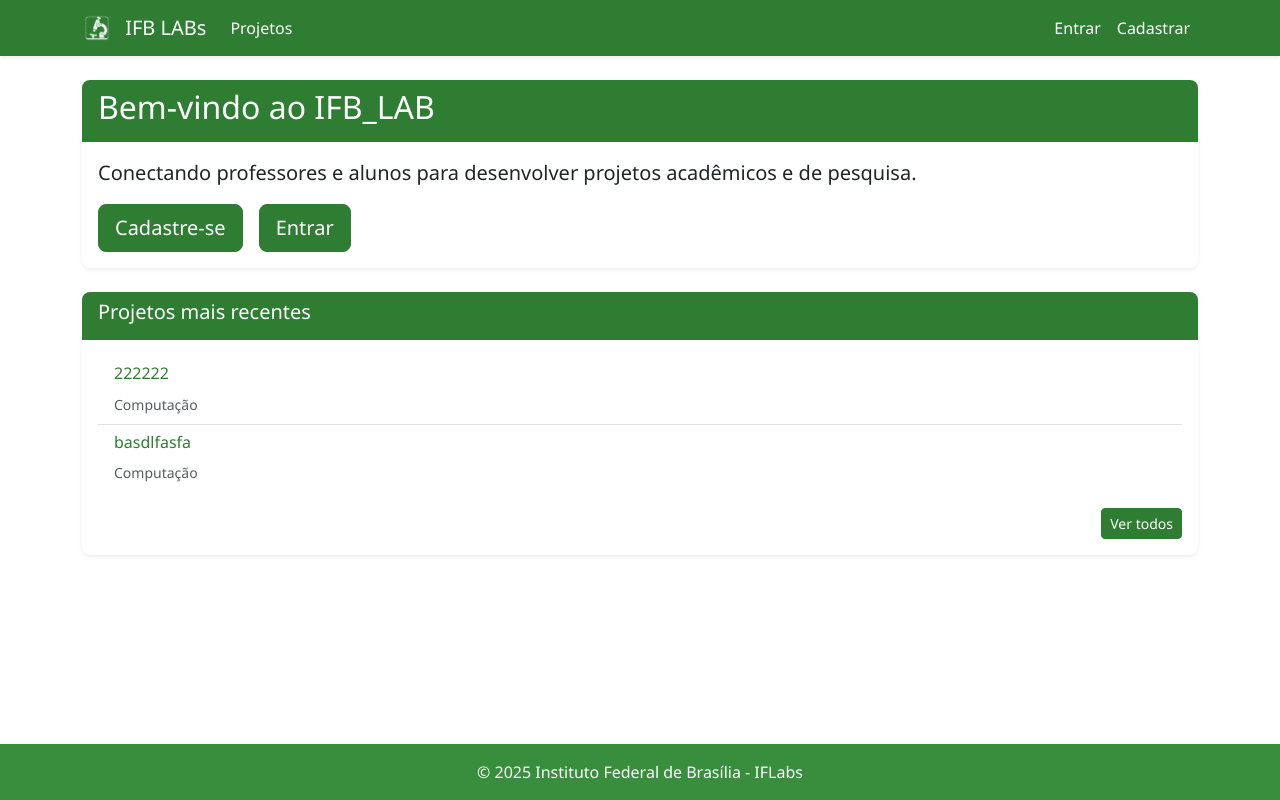
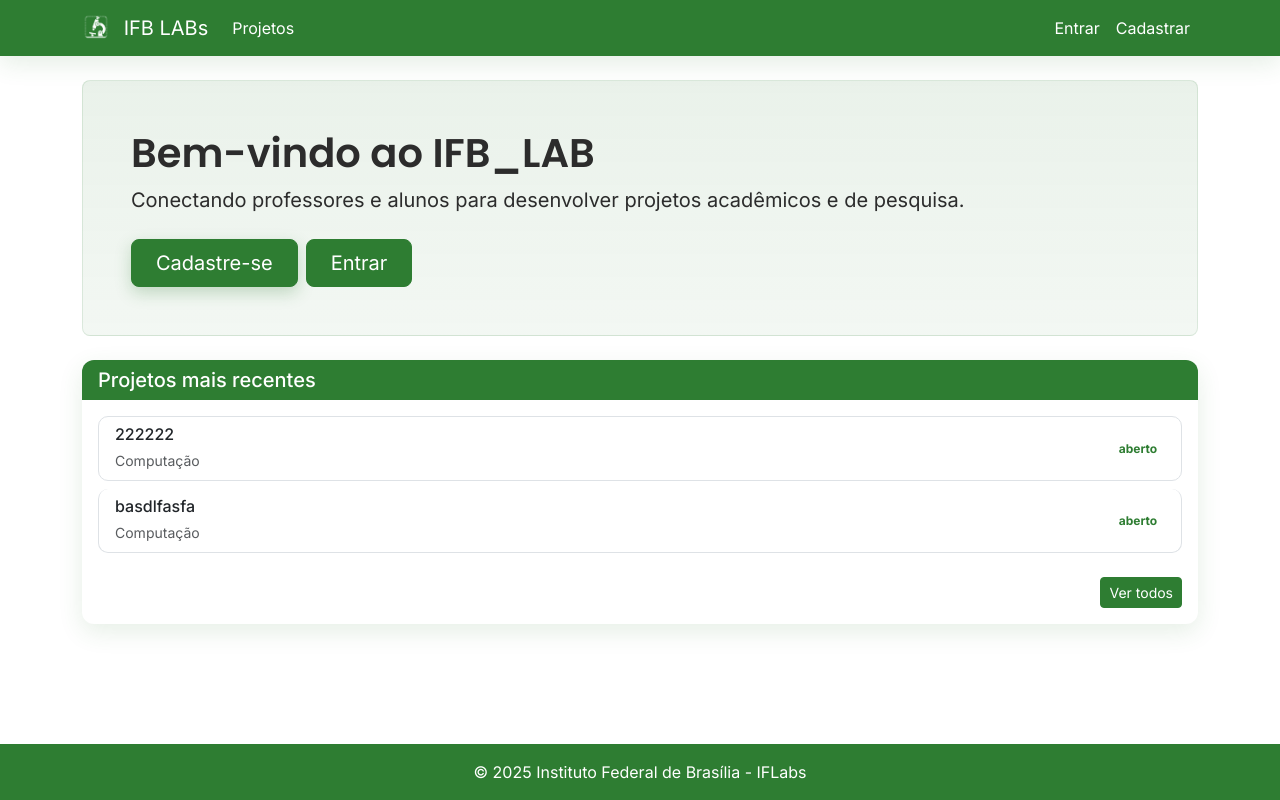
Before and after one commit to SkyWallker616/IFB_LABORATORY, a Flask app: page / in a window 1280 px wide. Run offline with Flask 3, Linux system fonts and the light colour scheme; data comes from the database, SQL or seed files in the repository.

Commit message:
melhorando css, animações e aparencia

```diff
--- a/static/css/main.css
+++ b/static/css/main.css
@@ -1,29 +1,29 @@
-/* Força verde IFB em todos os elementos Bootstrap e sobrescreve azul do Bootstrap 5 */
+/* Paleta e tema base */
 :root {
-    --verde-ifb: #2E7D32;
-    --branco: #FFFFFF;
-}
-
-/* Cores da paleta */
-:root {
-    --verde-ifb: #2E7D32;  /* Verde IFB */
-    --vermelho-ifb: #388e3c;  /* Verde escuro para botões de alerta */
+    --verde-ifb: #2E7D32;             /* Primária */
+    --verde-ifb-escuro: #215b25;      /* Hover/Active */
+    --verde-ifb-claro: #e8f5e9;       /* Destaques claros */
     --branco: #FFFFFF;
     --cinza-claro: #F8F9FA;
+    --sombra-soft: 0 8px 24px rgba(46, 125, 50, 0.12);
+    --radius: 12px;
 }
 
 /* Estilos gerais */
 body {
     background-color: var(--branco);
-    font-family: 'Segoe UI', Tahoma, Geneva, Verdana, sans-serif;
+    font-family: 'Inter', 'Poppins', 'Segoe UI', Tahoma, Geneva, Verdana, sans-serif;
     display: flex;
     flex-direction: column;
     min-height: 100vh;
+    color: #2c2c2c;
+    -webkit-font-smoothing: antialiased;
+    -moz-osx-font-smoothing: grayscale;
 }
 
 /* Navbar personalizada */
 .navbar {
-    box-shadow: 0 2px 4px rgba(46, 125, 50, 0.1);
+    box-shadow: var(--sombra-soft);
     background-color: var(--verde-ifb) !important;
 }
 
@@ -31,9 +31,10 @@ body {
     color: var(--branco) !important;
 }
 
-.navbar .nav-link.active, .navbar .nav-link:focus, .navbar .nav-link:hover {
-    color: #e8f5e9 !important;
-    background-color: var(--verde-ifb) !important;
+.navbar .nav-link.active,
+.navbar .nav-link:focus,
+.navbar .nav-link:hover {
+    color: var(--verde-ifb-claro) !important;
 }
 
 /* Botões */
@@ -41,7 +42,8 @@ body {
     background-color: var(--verde-ifb) !important;
     border-color: var(--verde-ifb) !important;
     color: var(--branco) !important;
-    box-shadow: none !important;
+    box-shadow: 0 6px 16px rgba(46, 125, 50, 0.25) !important;
+    transition: transform .15s ease, box-shadow .15s ease;
 }
 
 .btn-outline-primary, .btn-outline-primary:visited, .btn-outline-primary:active, .btn-outline-primary:focus, .btn-outline-primary:hover {
@@ -55,6 +57,9 @@ body {
     color: var(--branco) !important;
 }
 
+.btn-primary:hover { transform: translateY(-1px); box-shadow: 0 8px 22px rgba(46,125,50,.28)!important; }
+.btn-primary:active { transform: translateY(0); }
+
 .btn-danger {
     background-color: var(--vermelho-ifb);
     border-color: var(--vermelho-ifb);
@@ -63,33 +68,21 @@ body {
 /* Cards */
 .card {
     border: none;
-    box-shadow: 0 0.125rem 0.25rem rgba(0, 0, 0, 0.075);
-    transition: transform 0.2s;
-    border-radius: 8px;
+    box-shadow: var(--sombra-soft);
+    transition: transform .2s ease, box-shadow .2s ease;
+    border-radius: var(--radius);
 }
 
-.card:hover {
-    transform: translateY(-2px);
-}
+.card:hover { transform: translateY(-4px); box-shadow: 0 10px 28px rgba(46,125,50,.18); }
 
-.card-header {
-    background-color: var(--verde-ifb);
-    color: white;
-    border-radius: 8px 8px 0 0 !important;
-}
+.card-header { background-color: var(--verde-ifb); color: white; border-radius: var(--radius) var(--radius) 0 0 !important; }
 
 /* Alertas */
-.alert-danger {
-    background-color: #FFEBEE;
-    border-color: green;
-    color: var(--vermelho-ifb);
-}
+.alert-danger { background-color: #ffebee; border-color: #ffcdd2; color: #c62828; }
 
 /* Formulários */
-.form-control:focus {
-    border-color: var(--verde-ifb);
-    box-shadow: 0 0 0 0.25rem rgba(46, 125, 50, 0.25);
-}
+.form-control { border-radius: 10px; }
+.form-control:focus { border-color: var(--verde-ifb); box-shadow: 0 0 0 0.25rem rgba(46,125,50,.2); }
 
 /* Links */
 a {
@@ -97,14 +90,11 @@ a {
 }
 
 a:hover {
-    color: green;
+    color: var(--verde-ifb-escuro);
 }
 
 /* Footer fixo no rodapé */
-footer {
-    background-color: var(--vermelho-ifb) !important;
-    color: white;
-}
+footer { background-color: var(--verde-ifb) !important; color: white; }
 
 footer.bg-light {
     background-color: var(--branco) !important;
@@ -133,9 +123,7 @@ footer.bg-light {
 }
 
 /* Corrige avatar do professor para verde */
-.card-body img[src*="ui-avatars.com"] {
-    filter: hue-rotate(80deg) saturate(2.5) !important;
-}
+.card-body img[src*="ui-avatars.com"] { filter: hue-rotate(80deg) saturate(2.5) !important; }
 
 /* Remove azul do Bootstrap 5 */
 .bg-primary, .text-primary, .border-primary, .btn-primary, .btn-outline-primary, .badge.bg-primary, .navbar.bg-primary, .navbar-dark.bg-primary, .navbar .navbar-brand, .navbar .navbar-toggler-icon {
@@ -154,3 +142,15 @@ footer.bg-light {
         margin-bottom: 1rem;
     }
 }
+
+/* Animações suaves */
+@keyframes fadeInUp {
+    from { opacity: 0; transform: translateY(8px); }
+    to { opacity: 1; transform: translateY(0); }
+}
+
+.animate-in { animation: fadeInUp .35s ease both; }
+
+/* Logo responsiva e inteligente */
+.navbar-brand img { height: 28px; transition: transform .2s ease, filter .2s ease; }
+.navbar-brand:hover img { transform: scale(1.03); filter: drop-shadow(0 3px 8px rgba(46,125,50,.25)); }
--- a/templates/base.html
+++ b/templates/base.html
@@ -5,18 +5,19 @@
     <meta name="viewport" content="width=device-width, initial-scale=1.0">
     <title>{% block title %}IF_Labs{% endblock %}</title>
     <link href="https://cdn.jsdelivr.net/npm/bootstrap@5.3.0/dist/css/bootstrap.min.css" rel="stylesheet">
+    <link href="https://fonts.googleapis.com/css2?family=Inter:wght@400;500;600;700&family=Poppins:wght@400;600&display=swap" rel="stylesheet">
     <link rel="stylesheet" href="https://cdn.jsdelivr.net/npm/bootstrap-icons@1.10.0/font/bootstrap-icons.css">
     <link rel="stylesheet" href="{{ url_for('static', filename='css/main.css') }}">
     {% block head %}{% endblock %}
 </head>
 <body class="d-flex flex-column min-vh-100">
-    <nav class="navbar navbar-expand-lg navbar-dark" style="background-color: #2E7D32;">  <!-- Verde escuro -->
+    <nav class="navbar navbar-expand-lg navbar-dark sticky-top" style="background-color: #2E7D32;">  <!-- Verde escuro -->
         <div class="container">
             <a class="navbar-brand" href="{{ url_for('index') }}">
                 <img src="{{ url_for('static', filename='images/iflab_logo.png') }}" alt="IFB" height="30" class="d-inline-block align-top me-2">
                 IFB LABs
             </a>
-            <button class="navbar-toggler" type="button" data-bs-toggle="collapse" data-bs-target="#navbarNav">
+            <button class="navbar-toggler border-0 shadow-none" type="button" data-bs-toggle="collapse" data-bs-target="#navbarNav" aria-controls="navbarNav" aria-expanded="false" aria-label="Alternar navegação">
                 <span class="navbar-toggler-icon"></span>
             </button>
             <div class="collapse navbar-collapse" id="navbarNav">
@@ -60,7 +61,7 @@
         </div>
     </nav>
 
-    <main class="container my-4 flex-grow-1">
+    <main class="container my-4 flex-grow-1 animate-in">
         {% with messages = get_flashed_messages(with_categories=true) %}
             {% if messages %}
                 {% for category, message in messages %}
@@ -75,7 +76,7 @@
         {% block content %}{% endblock %}
     </main>
 
-    <footer class="mt-auto py-3" style="background-color: #D32F2F;">  <!-- Vermelho -->
+    <footer class="mt-auto py-3" style="background-color: #2E7D32;">
         <div class="container text-center text-white">
             © 2025 Instituto Federal de Brasília - IFLabs
         </div>
--- a/templates/index.html
+++ b/templates/index.html
@@ -3,39 +3,37 @@
 {% block title %}Início - IFB Projetos{% endblock %}
 
 {% block content %}
-<!-- Mensagem de Boas-Vindas -->
-<div class="card mb-4">
-    <div class="card-header bg-primary text-white">
-        <h2>Bem-vindo ao IFB_LAB</h2>
-    </div>
-    <div class="card-body">
-        <p class="lead">Conectando professores e alunos para desenvolver projetos acadêmicos e de pesquisa.</p>
-
+<!-- Hero -->
+<section class="mb-4 animate-in">
+  <div class="p-4 p-md-5 rounded-3" style="background: linear-gradient(180deg, rgba(46,125,50,.1) 0%, rgba(46,125,50,.06) 100%); border: 1px solid rgba(46,125,50,.12);">
+    <h1 class="display-6 fw-semibold" style="font-family: 'Poppins', sans-serif;">Bem-vindo ao IFB_LAB</h1>
+    <p class="lead mb-4">Conectando professores e alunos para desenvolver projetos acadêmicos e de pesquisa.</p>
     {% if not current_user.is_authenticated %}
-        <div class="d-grid gap-2 d-md-flex justify-content-md-start">
-            <a href="{{ url_for('register') }}" class="btn btn-primary btn-lg me-md-2">Cadastre-se</a>
-            <a href="{{ url_for('login') }}" class="btn btn-outline-primary btn-lg">Entrar</a>
+    <div class="d-grid gap-2 d-sm-flex">
+      <a href="{{ url_for('register') }}" class="btn btn-primary btn-lg px-4">Cadastre-se</a>
+      <a href="{{ url_for('login') }}" class="btn btn-outline-primary btn-lg px-4">Entrar</a>
     </div>
     {% endif %}
   </div>
-</div>
+  </section>
 
 <!-- Projetos Recentes -->
-<div class="card">
-    <div class="card-header bg-primary text-white">
-        <h5>Projetos mais recentes</h5>
+<div class="card animate-in">
+  <div class="card-header bg-primary text-white d-flex align-items-center">
+    <h5 class="mb-0">Projetos mais recentes</h5>
   </div>
   <div class="card-body">
-        <ul class="list-group list-group-flush">
+    <div class="list-group">
       {% for projeto in projetos %}
-            <li class="list-group-item">
-                <a href="{{ url_for('detalhes_projeto', id=projeto.id) }}" class="text-decoration-none">
-                    <h6>{{ projeto.titulo }}</h6>
+      <a href="{{ url_for('detalhes_projeto', id=projeto.id) }}" class="list-group-item list-group-item-action d-flex justify-content-between align-items-center" style="border-radius: 10px; margin-bottom: .5rem;">
+        <div>
+          <h6 class="mb-1">{{ projeto.titulo }}</h6>
           <small class="text-muted">{{ projeto.area_conhecimento }}</small>
+        </div>
+        <span class="badge bg-light text-primary">{{ projeto.status }}</span>
       </a>
-            </li>
       {% endfor %}
-        </ul>
+    </div>
     <a href="{{ url_for('listar_projetos') }}" class="btn btn-outline-primary btn-sm mt-3 float-end">Ver todos</a>
   </div>
 </div>
--- a/templates/projetos/detalhes.html
+++ b/templates/projetos/detalhes.html
@@ -139,7 +139,7 @@
     {% endwith %}
 
     {% block content %}
-    <main class="container my-5 flex-grow-1">
+    <main class="container my-5 flex-grow-1 animate-in">
         <div class="row">
             <div class="col-lg-8">
                 <div class="card mb-4">
@@ -369,7 +369,7 @@
                     </div>
                 </div>
 
-                <div class="card">
+                <div class="card animate-in">
                     <div class="card-header bg-light">
                         <h4>Professor Responsável</h4>
                     </div>
--- a/templates/usuarios/perfil.html
+++ b/templates/usuarios/perfil.html
@@ -136,7 +136,7 @@
   {% endif %}
 {% endwith %}
 
-<div class="container py-5 flex-grow-1">
+<div class="container py-5 flex-grow-1 animate-in">
   <div class="row">
     <!-- Coluna Esquerda -->
     <div class="col-md-4">
```
Also changed, not shown: templates/admin/dashboard.html (+9 -5 lines), templates/auth/login.html (+4 -4 lines), templates/projetos/listar_projetos.html (+7 -7 lines). Lines whose indentation alone changed are shown as unchanged.
